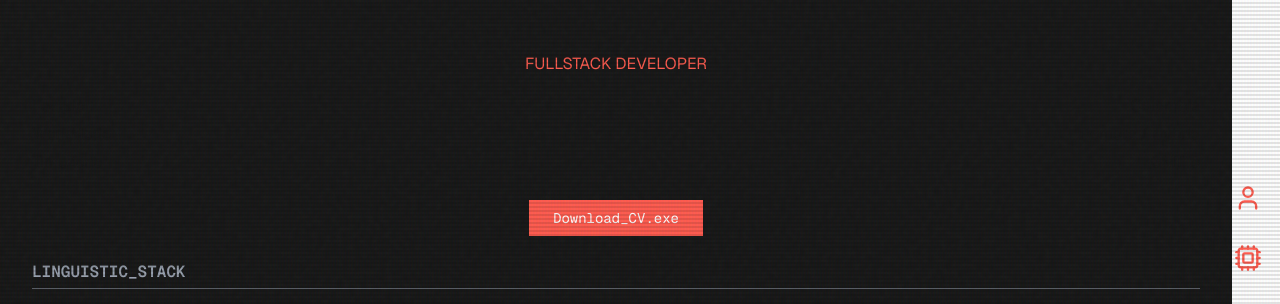
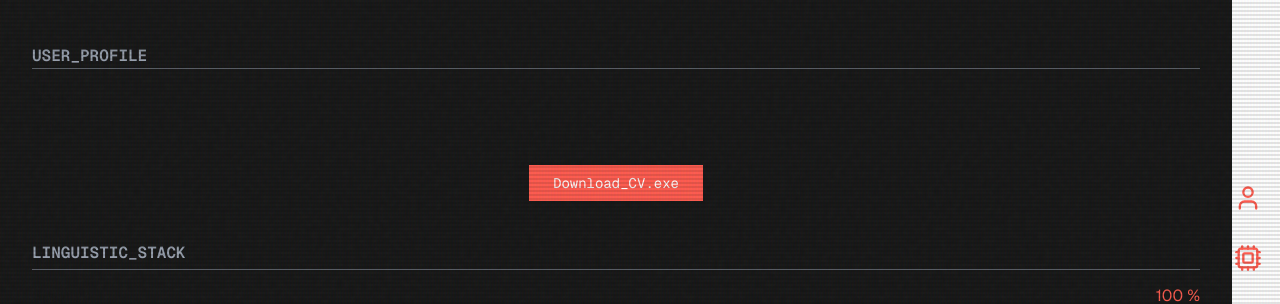
Before and after one commit to soydz/portfolio, a Next.js app: page / in a window 1280 px wide. Shown: the top 304 px of the page. Built offline with nearby package versions, Linux system fonts and the light colour scheme; no server answers.

Commit message:
refactor: improve sidebar data and section titles

```diff
--- a/app/layout.tsx
+++ b/app/layout.tsx
@@ -45,12 +45,11 @@ export default function RootLayout({
       <body className="min-h-full flex flex-col lg:flex-row">
         <SidebarLeft
           personalInfo={{
-            jobTitle: "FullStack Developer",
+            title: "USER_PROFILE",
           }}
           contactInfo={[
-            { label: "Location", value: "Colombia" },
-            { label: "WorkMode", value: "Remote / Hybrid" },
-            { label: "TimeZone", value: "GMT-5" },
+            { label: "Region", value: "GMT-5 (Colombia)" },
+            { label: "Mode", value: "Remote / Hybrid" },
           ]}
 
           languages={{
--- a/components/molecules/PersonalInformation.tsx
+++ b/components/molecules/PersonalInformation.tsx
@@ -1,15 +1,16 @@
 export interface PersonalInformationProps {
-  jobTitle: string;
+  title: string;
 }
 
 export function PersonalInformation({
-  jobTitle,
+  title,
 }: Readonly<PersonalInformationProps>) {
   return (
-    <div className="flex flex-col items-center gap-5">
+    <div className="flex flex-col items-start gap-5">
       <div className="bg-green-800 w-40"></div>
-      <div className="text-center">
-        <p className="text-txt-accent uppercase">{jobTitle}</p>
+      <div className="text-left w-full">
+        <h3 className="uppercase text-txt-main font-semibold font-mono">{title}</h3>
+        <hr className="text-txt-main/50" />
       </div>
     </div>
   );
--- a/components/organisms/SidebarLeft.tsx
+++ b/components/organisms/SidebarLeft.tsx
@@ -17,7 +17,7 @@ interface DownloadCVProps {
 }
 
 interface SidebarLeftProps {
-  personalInfo: PersonalInformationProps;
+  personalInfo: { title: string };
   contactInfo: InfoRowProps[];
   languages: SkillMetricProps;
   techStack: SkillMetricProps;
@@ -37,9 +37,9 @@ export function SidebarLeft({
   return (
     <aside className="w-full mb-20 h-full lg:w-[300] lg:sticky lg:top-0 lg:mb-0 lg:h-screen bg-neutral flex flex-col">
       {/* Header fijo: info personal + CV */}
-      <div className="flex-shrink-0 px-8 pt-8 pb-6 flex flex-col gap-4">
+      <div className="flex-shrink-0 px-8 py-6 mb-4 flex flex-col gap-4">
         <div className="flex flex-col lg:gap-4">
-          <PersonalInformation jobTitle={personalInfo.jobTitle} />
+          <PersonalInformation title={personalInfo.title} />
           <div className="lg:w-full">
             {contactInfo.map((info) => (
               <InfoRow key={info.label} label={info.label} value={info.value} />
```
